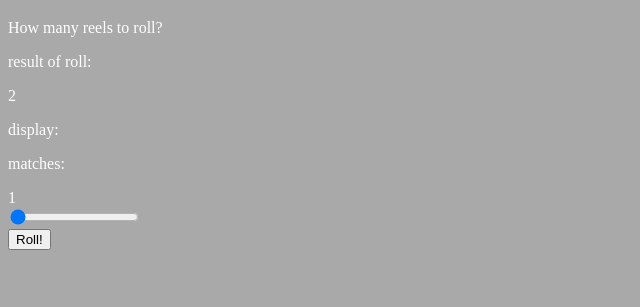
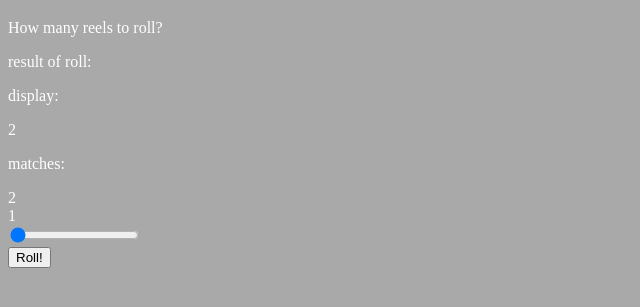
Before and after one commit to QCLectic/OutgunnedJackpot, a plain HTML site: page index.html in a window 1280 px wide. Both pictures are taken after a click on the button "Roll!". Shown: the part 61-368 px from the top of the page, without its empty margins (0-640 px from the left). Drawn offline with Linux system fonts and the light colour scheme.

Commit message:
nearly had the multiple die rolls. got some troubleshooting help from chatgpt. I had 2 seperate lines that were replacing each other.now need to work on if else logic for success based on rolls

```diff
--- a/index.html
+++ b/index.html
@@ -5,20 +5,21 @@
     <meta http-equiv="X-UA-Compatible" content="IE=edge">
     <meta name="viewport" content="width=device-width, initial-scale=1.0">
     <link rel="stylesheet" href="main.css">
+    <script src="scripts/main.js" defer></script>
     <title>Jackpot</title>
 </head>
 <body>
     <h1>Outgunned</h1>
     How many reels to roll?
-    <div class="reels">
+    <div class="reelbox">
         <!-- display box with number of reels
         2nd smaller row displaying grouped matches by number of matches -->
         <p>result of roll:</p>
         <div id="rollResult"></div>
         <p>display:</p>
-        <div class="rollDisplay"></div>
+        <div id="rollDisplay" class="reels"></div>
         <p>matches:</p>
-        <div class="rollMatch"></div>
+        <div id="rollMatch"></div>
     </div>
     <div class="slideContainer">
         <div id="range_output"><p></p></div>
@@ -26,6 +27,6 @@
         <!-- display range number here -->
       </div>
     <button id="rollDiceButton">Roll!</button>
-    <script src="scripts/main.js"></script>
+
 </body>
 </html>
--- a/scripts/main.js
+++ b/scripts/main.js
@@ -14,11 +14,25 @@ const getRandomNumber= (min,max)=> {
 const rollDie= ()=> getRandomNumber(1,6);
 
 document.getElementById("rollDiceButton").addEventListener("click", function(){
-    const reel= rollDie();
-    let reelResult= reel;
-    document.getElementById("rollResult").innerHTML= '<p>'+ reelResult +'</p>';
+    var numDice= document.getElementById("myRange").value;
+    var container=document.getElementById("rollDisplay");
+    var results = [];
+
+    container.innerHTML="";
+
+    for (var i= 0; i < numDice; i++){
+        let reelResult = rollDie();
+        results.push(reelResult);
+        container.innerHTML += '<span class="reels">'+ reelResult+ "</span>";
+    }
+     // Sort the results array by the number of matches
+    results.sort(function(a, b) {
+        var matchesA = results.filter(num => num === a).length;
+        var matchesB = results.filter(num => num === b).length;
+        return matchesB - matchesA;
+    });
+
+    // Display the final results in the rollMatch div
+    var rollMatchDiv = document.getElementById("rollMatch");
+    rollMatchDiv.innerHTML = results.map(num => '<span class="reels">' + num + '</span>').join("");
 });
-
-function rollDiceButton(){
-    return
-};
```
